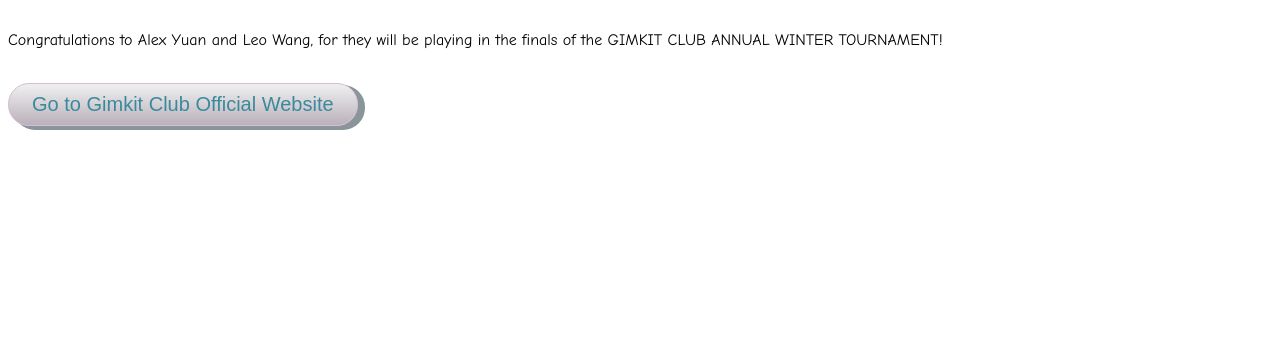
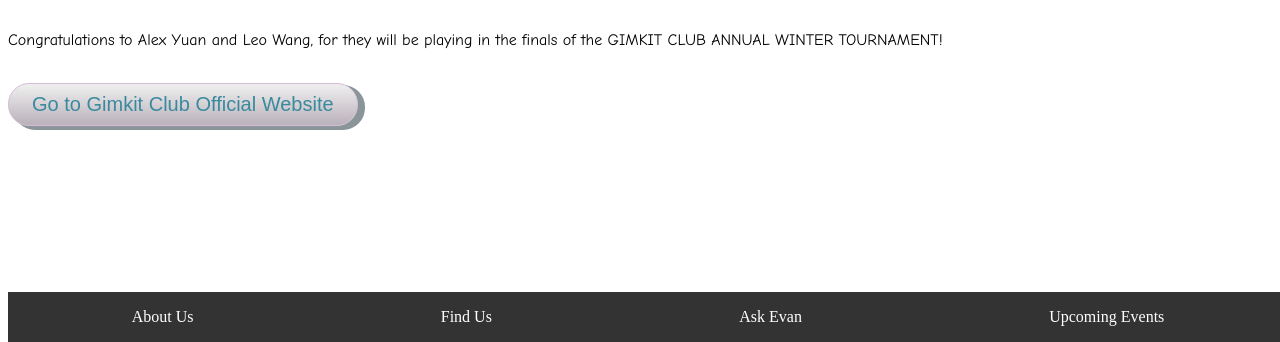
Before and after one commit to gimkitclub/gimkitclub.github.io, a plain HTML site: page tournament.html in a window 1280 px wide. Shown: the part 458-800 px from the top of the page. Drawn offline with Linux system fonts and the light colour scheme.

Commit message:
Update tournament.html

```diff
--- a/tournament.html
+++ b/tournament.html
@@ -8,6 +8,12 @@
   <body>
     <h1 class="gimkit_title">Gimkit Club Annual Winter Tournament 2023-2024</h1>
     <br/>
+     <div id="taskbar">
+    <a href="about.html" class="task-item">About Us</a>
+    <a href="find.html" class="task-item">Find Us</a>
+    <a href="Ask Evan.pdf" class="task-item">Ask Evan</a>
+    <a href="events.html" class="task-item">Upcoming Events</a>
+  </div>
     <img src="gimkit_logo.png" class="image">
     <br/>
     <p class="writing">Congratulations to Alex Yuan and Leo Wang, for they will be playing in the finals of the GIMKIT CLUB ANNUAL WINTER TOURNAMENT!</p>
```
